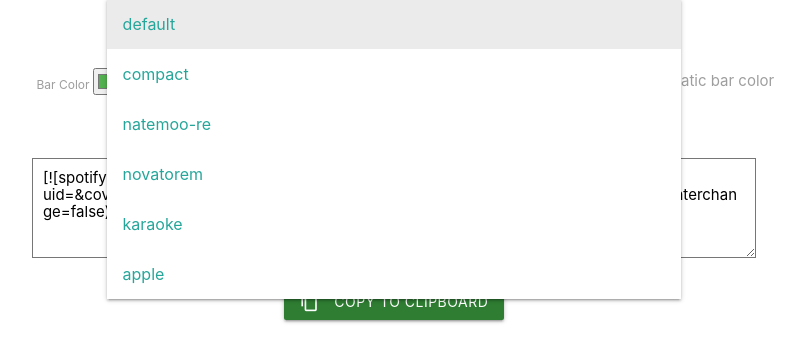
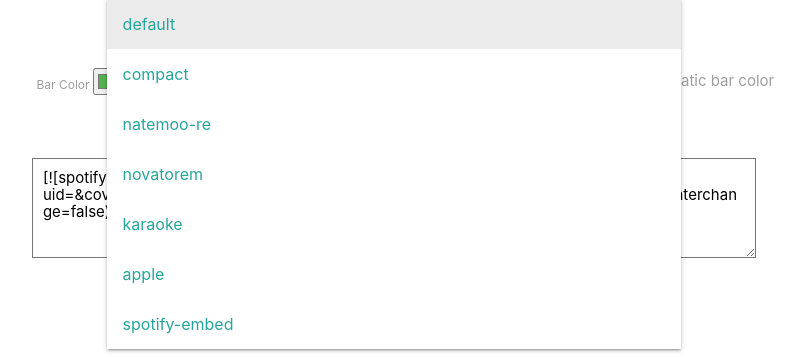
Before and after one commit to kittinan/spotify-github-profile, a Flask app: template api/templates/callback.html.j2 in a window 1280 px wide, after a click on "default". Shown: the part 368-725 px from the top of the page, without its empty margins (246-1051 px from the left). Run offline with Flask 2, Linux system fonts and the light colour scheme; the template is opened without the code that fills it, so the values that code supplies are empty; some libraries are stand-ins or nearby versions.

Commit message:
feat: add spotify-embed theme option and update mode handling

```diff
--- a/api/templates/callback.html.j2
+++ b/api/templates/callback.html.j2
@@ -110,6 +110,7 @@
             <option value="novatorem">novatorem</option>
             <option value="karaoke">karaoke</option>
             <option value="apple">apple</option>
+            <option value="spotify-embed">spotify-embed</option>
           </select>
           <label>Choose theme</label>
         </div>
@@ -260,7 +261,7 @@
       }
 
       // Manage Apple-specific mode selector and param
-      if (this.value === 'apple') {
+      if (this.value === 'apple' || this.value === 'spotify-embed') {
         $('#mode-row').show();
         urlParams.mode = $('#mode-select').val();
       } else {
@@ -287,7 +288,8 @@
     });
 
     $('#mode-select').change(function() {
-      if ($('#theme-select').val() === 'apple') {
+      var themeSelected = $('#theme-select').val();
+      if (themeSelected === 'apple' || themeSelected === 'spotify-embed') {
         urlParams.mode = this.value;
       } else {
         delete urlParams.mode;
```
